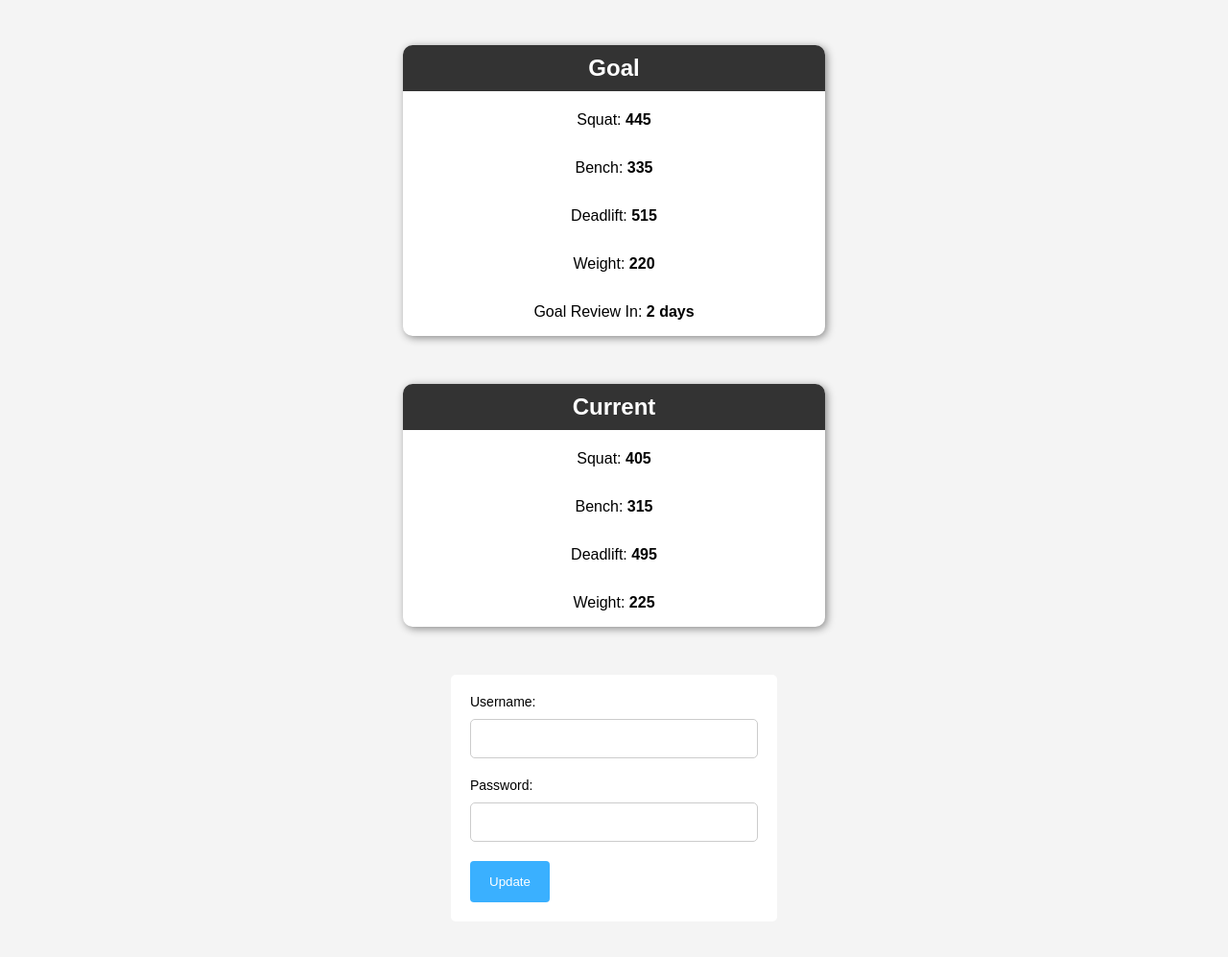
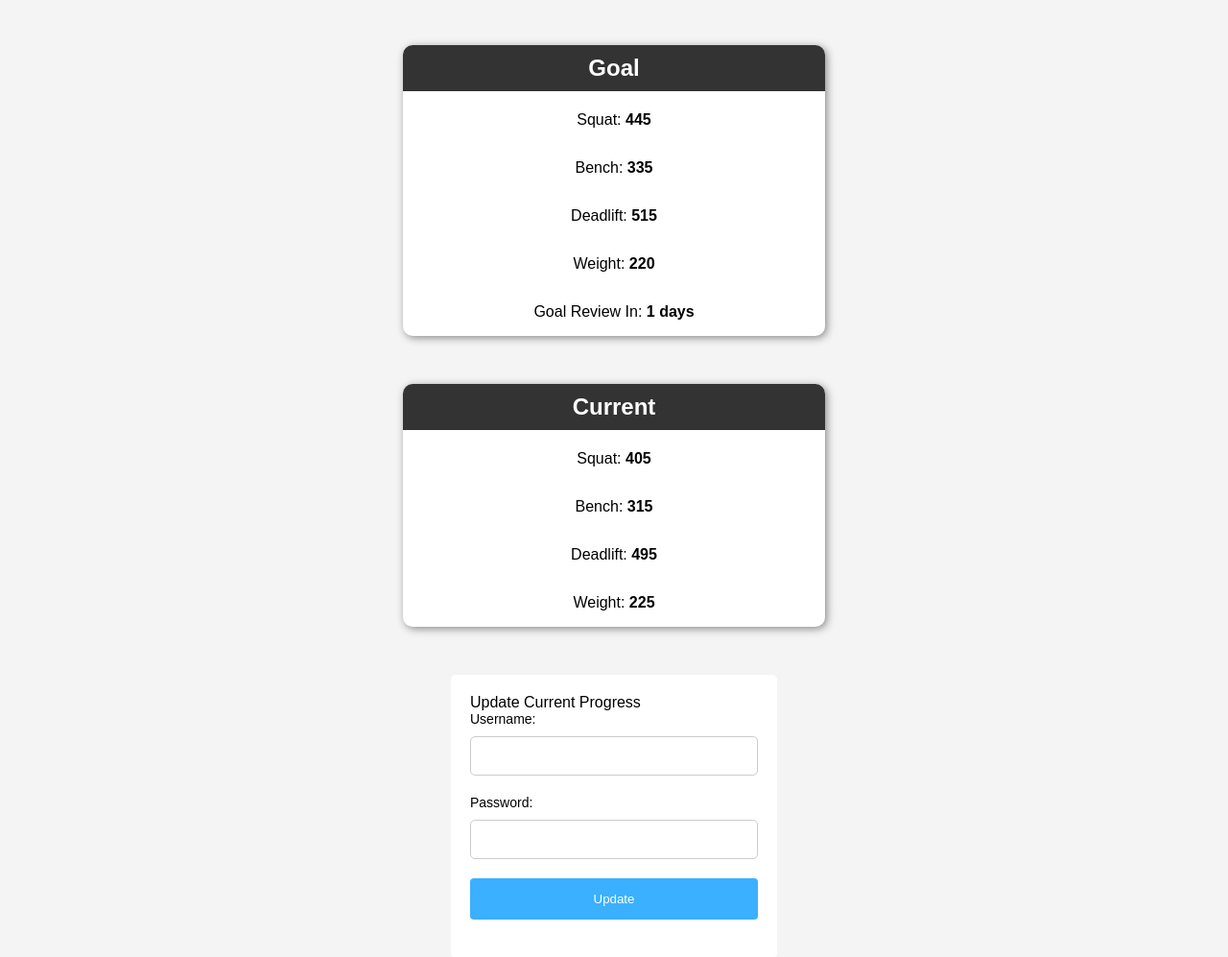
Before and after one commit to tylerschlepko/Fitness_Client_Website, a website: page login.html in a window 1280 px wide. Shown: the part 79-1076 px from the top of the page at 96% size. Before the commit the page ends 1047 px from the top, so only its background shows below. Drawn offline with Linux system fonts and the light colour scheme.

Commit message:
further updates

```diff
--- a/login.html
+++ b/login.html
@@ -18,7 +18,7 @@
         <p>Bench: <span id="goalBench" class="highlight">335</span></p>
         <p>Deadlift: <span id="goalDeadlift" class="highlight">515</span></p>
         <p>Weight: <span id="goalWeight" class="highlight">220</span></p>
-        <p>Goal Review In: <span class="highlight" id="goal-time">2 days</span></p>
+        <p>Goal Review In: <span class="highlight" id="goal-time">1 days</span></p>
     </div>
     <div class="container">
         <div class="title">Current</div>
@@ -28,6 +28,7 @@
         <p>Weight: <span id="currentWeight" class="highlight">225</span></p>
     </div>
     <form id="update_current" action="/update_current" method="post">
+        <div>Update Current Progress</div>
         <label for="username">Username:</label>
         <input type="text" id="username" name="username"><br>
         <label for="password">Password:</label>
--- a/public/style.css
+++ b/public/style.css
@@ -17,7 +17,7 @@ body {
     margin-bottom: 10px;
   }
 
-  input[type="text"], input[type="password"] {
+  input[type="text"], input[type="password"], input {
     width: 100%;
     padding: 12px 20px;
     margin-bottom: 20px;
```
Also changed, not shown: create-account.html (+2 -0 lines), reset-password.html (+2 -0 lines).
